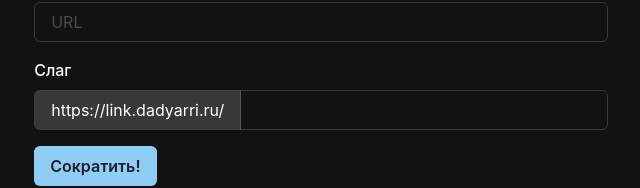
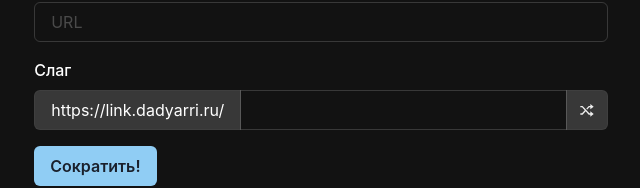
Before and after one commit to dadyarri/link-shortener, a Next.js app: page / in a window 1280 px wide. Shown: the part 101-289 px from the top of the page, without its empty margins (319-959 px from the left). Built offline with nearby package versions, Linux system fonts and the light colour scheme.

Commit message:
add generating random slug

```diff
--- a/pages/index.tsx
+++ b/pages/index.tsx
@@ -6,12 +6,36 @@
   FormControl,
   FormLabel,
   Heading,
+  IconButton,
   Input,
   InputGroup,
-  InputLeftAddon
+  InputLeftAddon, InputRightAddon
 } from "@chakra-ui/react";
+import {BiShuffle} from "react-icons/bi";
+
 
 const Home: NextPage = () => {
+
+  const insertRandomSlug = () => {
+    const randomString = makeid(5);
+
+    const e = document.getElementById("slug-input");
+    if (e) {
+      e.setAttribute("value", randomString);
+    }
+  }
+
+  const makeid = (length: number) => {
+    let result           = '';
+    const characters       = 'ABCDEFGHIJKLMNOPQRSTUVWXYZabcdefghijklmnopqrstuvwxyz';
+    const charactersLength = characters.length;
+    for ( let i = 0; i < length; i++ ) {
+      result += characters.charAt(Math.floor(Math.random() *
+          charactersLength));
+    }
+    return result;
+  }
+
   return (
     <Container mt={3}>
       <Flex alignItems={"center"} direction={"column"}>
@@ -26,7 +50,10 @@
           <FormLabel as={"legend"}>Слаг</FormLabel>
           <InputGroup>
             <InputLeftAddon>https://link.dadyarri.ru/</InputLeftAddon>
-            <Input />
+            <Input id={"slug-input"}/>
+            <InputRightAddon p={0}>
+              <IconButton p={2} icon={<BiShuffle/>} aria-label={"random slug"} variant={"outline"} colorScheme={"gray"} border={0} onClick={insertRandomSlug}/>
+            </InputRightAddon>
           </InputGroup>
 
           <Button type={"submit"} mt={4}>
```
